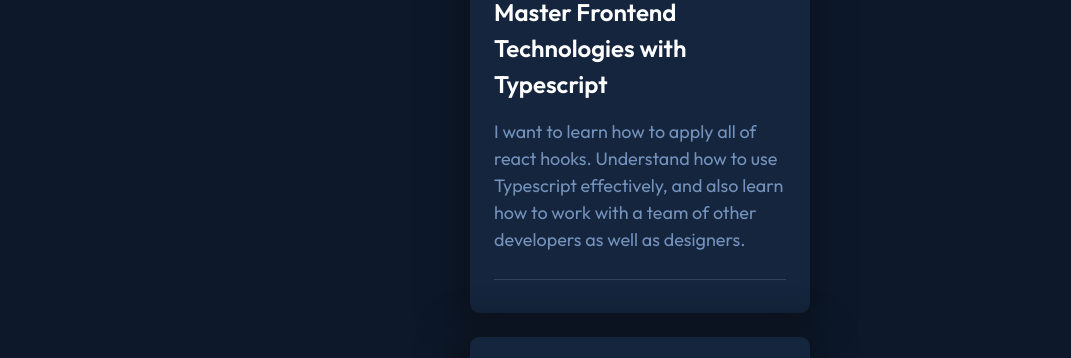
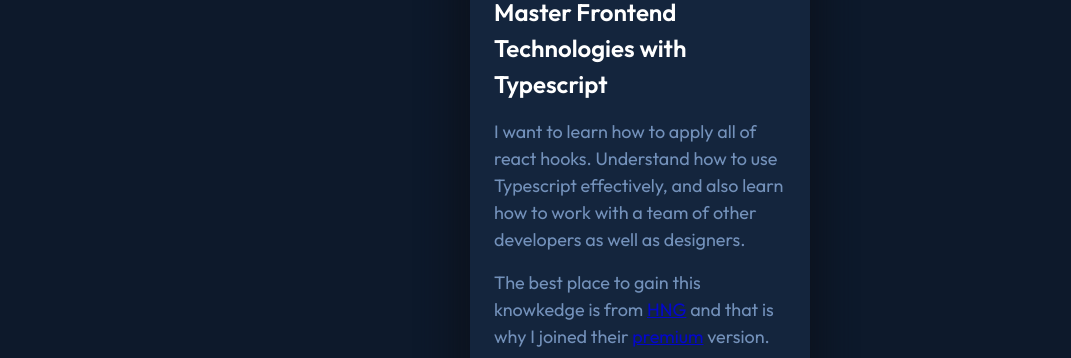
Before and after one commit to Arhne/stage-1-frontend, a plain HTML site: page index.html in a window 1280 px wide. Shown: the part 378-736 px from the top of the page, without its empty margins (0-1071 px from the left). Drawn offline with Linux system fonts and the light colour scheme.

Commit message:
Update index.html

```diff
--- a/index.html
+++ b/index.html
@@ -56,6 +56,11 @@
           I want to learn how to apply all of react hooks. Understand how
           to use Typescript effectively, and also learn how to work
           with a team of other developers as well as designers.
+        </p>
+
+        <p data-width="wide">
+          The best place to gain this knowkedge is from <a href="https://keyword.dog/" data-testid ="keywordLink" target="_blank">HNG</a>
+          and that is why I joined their <a href="https://scrapeanyweb.site/" data-testid ="scrapeanywebLink" target="_blank">premium</a> version.
         </p>
 
         <div class="even-column">
@@ -122,7 +127,7 @@
 
       </div>
       <div class="attribution | padding-block-30">
-        Challenge by <a href="https://hng.tech/learn" target="_blank">HNG</a>
+        Challenge by <a href="https://hng.tech/learn" data-testid ="hngLink" target="_blank">HNG</a>
         Coded by <a href="https://github.com/Arhne">Ann Nwosu</a>.
       </div>
     </section>
```
